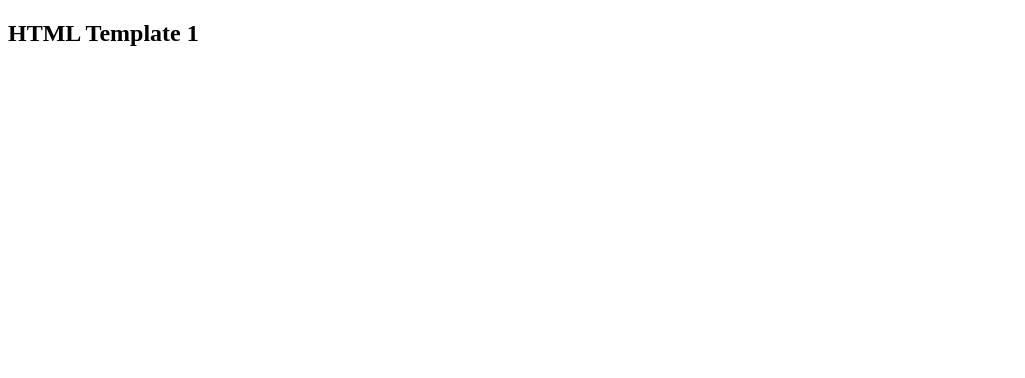
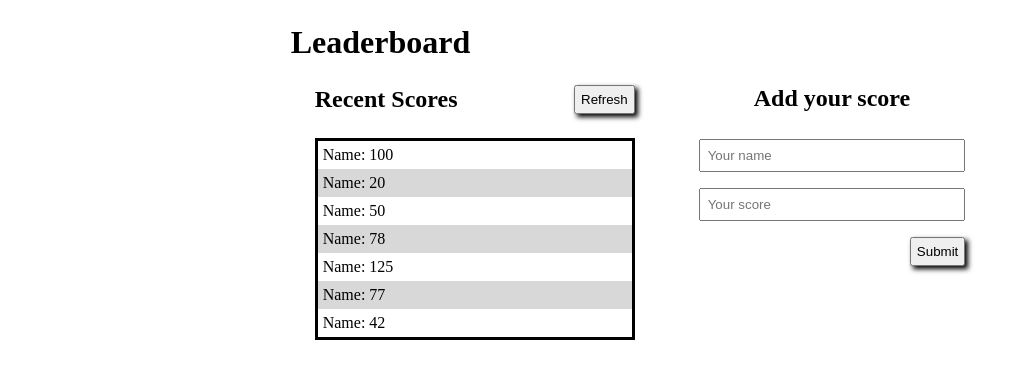
Before and after one commit to Baayeh/leaderboard, a website built with webpack: page src/index.html in a window 1280 px wide. Shown: the whole page, without its empty margins (0-1025 px from the left). Built offline with nearby package versions, Linux system fonts and the light colour scheme.

Commit message:
Add layout of project
Created the section to display all scores
Added form to add your own scores

```diff
--- a/src/index.html
+++ b/src/index.html
@@ -1,13 +1,82 @@
 <!DOCTYPE html>
-<html lang="en">
-<head>
-  <meta charset="UTF-8">
-  <meta http-equiv="X-UA-Compatible" content="IE=edge">
-  <meta name="viewport" content="width=device-width, initial-scale=1.0">
-  <link rel="stylesheet" href="./style.css">
-  <title>Template</title>
-</head>
-<body>
-  <h2>HTML Template 1</h2>
-</body>
+<html lang="grid;">
+  <head>
+    <meta charset="UTF-8" />
+    <meta http-equiv="X-UA-Compatible" content="IE=edge" />
+    <meta name="viewport" content="width=device-width, initial-scale=1.0" />
+    <link rel="stylesheet" href="./style.css" />
+    <title>Template</title>
+  </head>
+  <body>
+    <main>
+      <header>
+        <h1>Leaderboard</h1>
+      </header>
+      <div class="main-content">
+        <section class="scores">
+          <div class="scores-header">
+            <h2>Recent Scores</h2>
+            <button type="button" class="refresh">Refresh</button>
+          </div>
+          <ul class="score-list">
+            <li class="score-item">
+              <span class="name">Name:</span>
+              <span class="score">100</span>
+            </li>
+            <li class="score-item">
+              <span class="name">Name:</span>
+              <span class="score">20</span>
+            </li>
+            <li class="score-item">
+              <span class="name">Name:</span>
+              <span class="score">50</span>
+            </li>
+            <li class="score-item">
+              <span class="name">Name:</span>
+              <span class="score">78</span>
+            </li>
+            <li class="score-item">
+              <span class="name">Name:</span>
+              <span class="score">125</span>
+            </li>
+            <li class="score-item">
+              <span class="name">Name:</span>
+              <span class="score">77</span>
+            </li>
+            <li class="score-item">
+              <span class="name">Name:</span>
+              <span class="score">42</span>
+            </li>
+          </ul>
+        </section>
+        <!-- Add score -->
+        <section class="add-score">
+          <h2>Add your score</h2>
+          <form>
+            <div class="form-control">
+              <label for="name-input" hidden></label>
+              <input
+                type="text"
+                name="name-input"
+                class="input-control"
+                placeholder="Your name"
+              />
+            </div>
+            <div class="form-control">
+              <label for="score-input" hidden></label>
+              <input
+                type="text"
+                name="score-input"
+                class="input-control"
+                placeholder="Your score"
+              />
+            </div>
+            <div class="form-action">
+              <button type="submit" class="add-btn">Submit</button>
+            </div>
+          </form>
+        </section>
+      </div>
+    </main>
+  </body>
 </html>
--- a/src/style.css
+++ b/src/style.css
@@ -0,0 +1,71 @@
+* {
+  margin: 0;
+  padding: 0;
+  box-sizing: border-box;
+}
+
+body {
+  display: flex;
+  justify-content: center;
+  min-height: 100vh;
+  padding-top: 1.5em;
+}
+
+ul {
+  list-style-type: none;
+}
+
+div.main-content {
+  display: flex;
+  justify-content: space-between;
+  max-width: 100%;
+  gap: 4em;
+  padding: 1.5em;
+}
+
+div.scores-header {
+  display: flex;
+  justify-content: space-between;
+  align-items: center;
+}
+
+ul.score-list {
+  border: 3px solid #000;
+  margin-top: 1.5em;
+  width: 20em;
+}
+
+ul.score-list li {
+  padding: 5px;
+}
+
+ul.score-list li:nth-child(even) {
+  background-color: rgb(216, 216, 216);
+}
+
+button {
+  padding: 5px;
+  box-shadow: 3px 3px 5px;
+  cursor: pointer;
+}
+
+section.add-score h2 {
+  text-align: center;
+}
+
+form {
+  margin-top: 1.7em
+}
+
+form div.form-control input {
+  padding: 7px;
+  width: 20em;
+}
+
+form div.form-control:nth-child(2) {
+  margin: 1em 0;
+}
+
+form div.form-action {
+  text-align: right;
+}
```
Also changed, not shown: dist/index.html, dist/style.bundle.js, dist/style.css.
